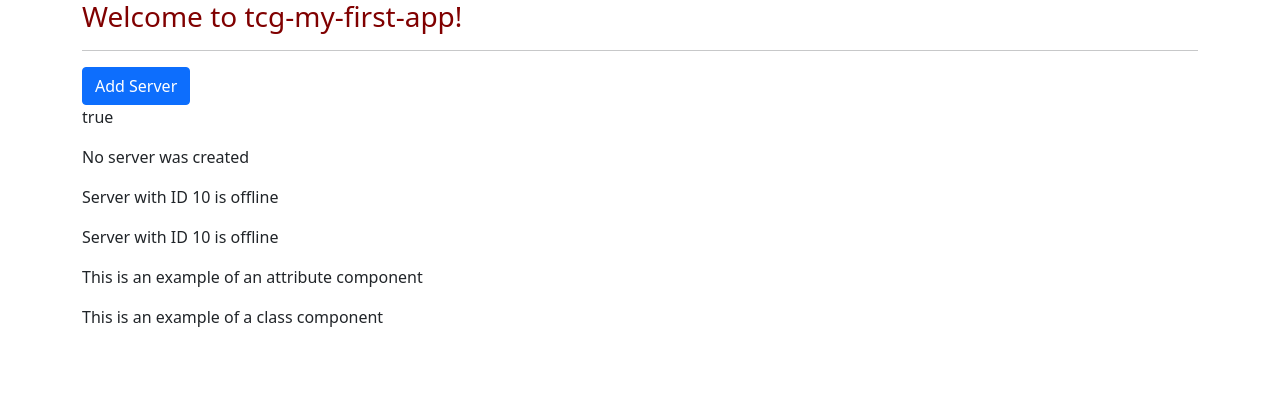
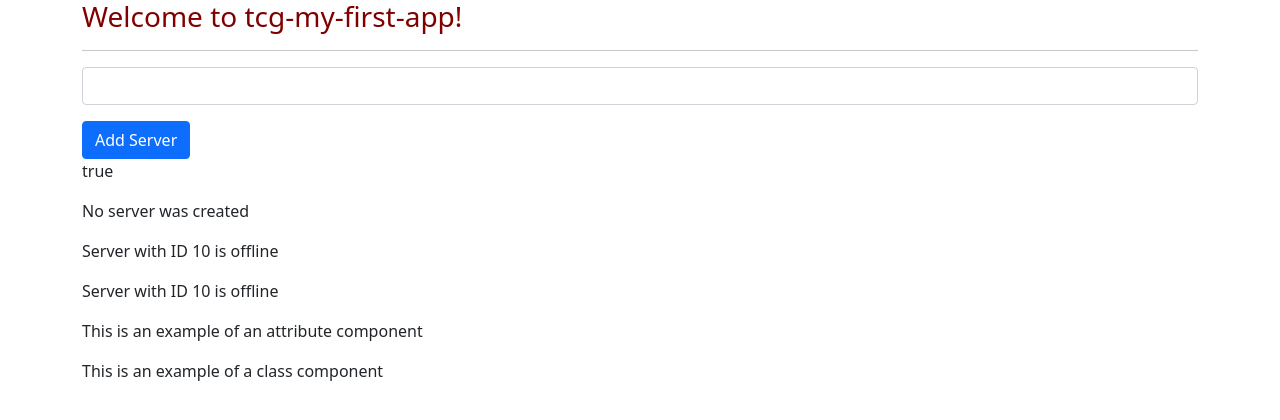
Before and after one commit to walterswoodward/tcg-my-first-app, an Angular app: page / in a window 1280 px wide. Shown: the top 420 px of the page. Built offline with nearby package versions, Linux system fonts and the light colour scheme.

Commit message:
Creates a new event binding between an input and a new method onUpdateServerName which updates the serverName property to whatever the input's value is

```diff
--- a/src/app/servers/servers.component.html
+++ b/src/app/servers/servers.component.html
@@ -1,3 +1,7 @@
+<!-- $event is a reserved key word containing the event data -->
+<input type="text" class="form-control" (input)="onUpdateServerName($event)">
+<!-- This will dynamically be updated when the above input event is triggered and onUpdateServerName is called -->
+<p>{{ serverName }}</p>
 <!-- Note here that we are not binding the the "disabled" attribute, but in fact are directly binding
 to the native disabled property that belongs to this element -->
 <button class="btn btn-primary" [disabled]="!allowNewServer" (click)="onCreateServer()">Add Server</button>
--- a/src/app/servers/servers.component.ts
+++ b/src/app/servers/servers.component.ts
@@ -12,6 +12,7 @@ import { Component, OnInit } from '@angular/core';
 export class ServersComponent implements OnInit {
   allowNewServer: boolean = false;
   serverCreationStatus: string = 'No server was created';
+  serverName = '';
 
   constructor() {
     // Once this component is created, after two seconds, update the allowNewServer property to true
@@ -29,4 +30,9 @@ export class ServersComponent implements OnInit {
     this.serverCreationStatus = "Server was created!";
   }
 
+  onUpdateServerName(event: any) {
+    // console.log(event);
+    this.serverName = (<HTMLInputElement>event.target) .value;
+  }
+
 }
```
